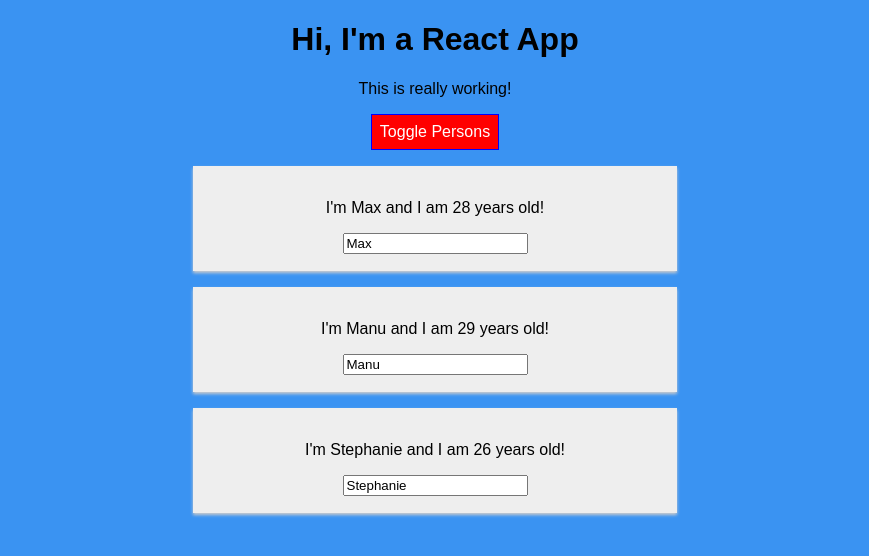
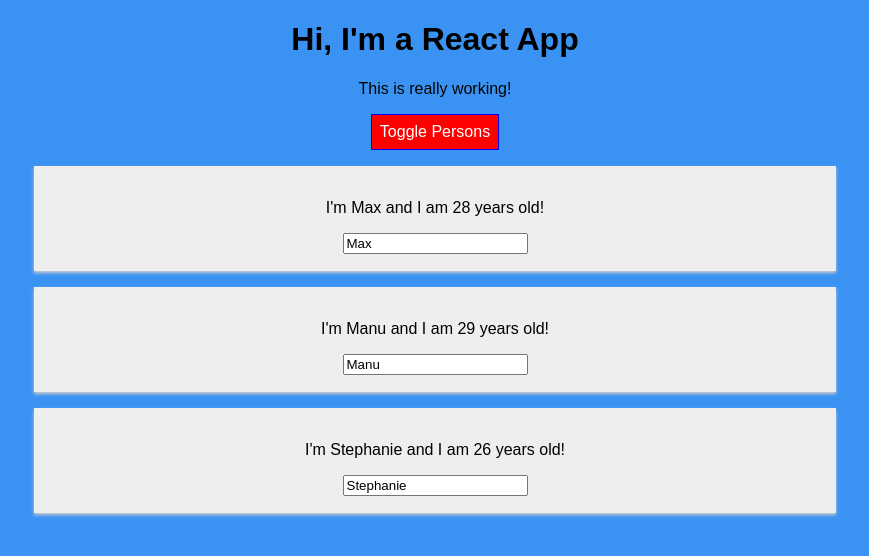
Before and after one commit to cwooz/reactListApp, a React app: page / in a window 1280 px wide. Both pictures are taken after a click on the button "Toggle Persons". Shown: the top 556 px of the page, without its empty margins (205-1074 px from the left). Built offline with nearby package versions, Linux system fonts and the light colour scheme.

Commit message:
'LF/CRLF'

```diff
--- a/src/App.js
+++ b/src/App.js
@@ -1,16 +1,16 @@
-import React, { Component } from 'react';
-import './App.css';
-import Radium, { StyleRoot } from 'radium';
-import Person from './Person/Person';
+import React, { Component } from "react";
+import "./App.css";
+// import Radium, { StyleRoot } from 'radium';
+import Person from "./Person/Person";
 
 class App extends Component {
   state = {
   	persons: [
-      { id: 'asfa1', name: 'Max', age: 28 },
-      { id: 'vasdf1', name: 'Manu', age: 29 },
-      { id: 'asdf11', name: 'Stephanie', age: 26 }
+  		{ id: "asfa1", name: "Max", age: 28 },
+  		{ id: "vasdf1", name: "Manu", age: 29 },
+  		{ id: "asdf11", name: "Stephanie", age: 26 }
   	],
-    otherState: 'some other value',
+  	otherState: "some other value",
   	showPersons: false
   }
 
@@ -47,16 +47,13 @@
 
   render () {
   	const style = {
-      backgroundColor: 'green',
-      color: 'white',
-      font: 'inherit',
-      border: '1px solid blue',
-      padding: '8px',
-      cursor: 'pointer',
-      ':hover': {
-        backgroundColor: 'lightgreen',
-        color: 'black'
-      }
+  		backgroundColor: "green",
+  		color: "white",
+  		font: "inherit",
+  		border: "1px solid blue",
+  		padding: "8px",
+  		cursor: "pointer",
+
   	};
 
   	let persons = null;
@@ -70,40 +67,35 @@
   						name={person.name}
   						age={person.age}
   						key={person.id}
-              changed={( event ) => this.nameChangedHandler( event, person.id )} />
+  						changed={( event ) => this.nameChangedHandler( event, person.id )} />;
   				} )}
   			</div>
   		);
 
-      style.backgroundColor = 'red';
-      style[':hover'] = {
-        backgroundColor: 'salmon',
-        color: 'black'
-      };
+  		style.backgroundColor = "red";
+
   	}
 
   	const classes = [];
   	if ( this.state.persons.length <= 2 ) {
-      classes.push( 'red' ); // classes = ['red']
+  		classes.push( "red" ); // classes = ['red']
   	}
   	if ( this.state.persons.length <= 1 ) {
-      classes.push( 'bold' ); // classes = ['red', 'bold']
+  		classes.push( "bold" ); // classes = ['red', 'bold']
   	}
 
   	return (
-      <StyleRoot>
   		<div className="App">
   			<h1>Hi, I'm a React App</h1>
-          <p className={classes.join( ' ' )}>This is really working!</p>
+  			<p className={classes.join( " " )}>This is really working!</p>
   			<button
   				style={style}
   				onClick={this.togglePersonsHandler}>Toggle Persons</button>
   			{persons}
   		</div>
-      </StyleRoot>
   	);
   	// return React.createElement('div', {className: 'App'}, React.createElement('h1', null, 'Does this work now?'));
   }
 }
 
-export default Radium( App );
+export default App;
--- a/src/Person/Person.js
+++ b/src/Person/Person.js
@@ -1,16 +1,10 @@
 import React from 'react';
-import Radium from 'radium';
 
 import './Person.css';
 
 const person = ( props ) => {
-    const style = {
-        '@media (min-width: 500px)': {
-            width: '450px'
-        }
-    };
     return (
-        <div className="Person" style={style}>
+        <div className="Person">
             <p onClick={props.click}>I'm {props.name} and I am {props.age} years old!</p>
             <p>{props.children}</p>
             <input type="text" onChange={props.changed} value={props.name} />
@@ -18,4 +12,4 @@
     )
 };
 
-export default Radium(person);
+export default person;
```
Lines whose indentation alone changed are shown as unchanged.
